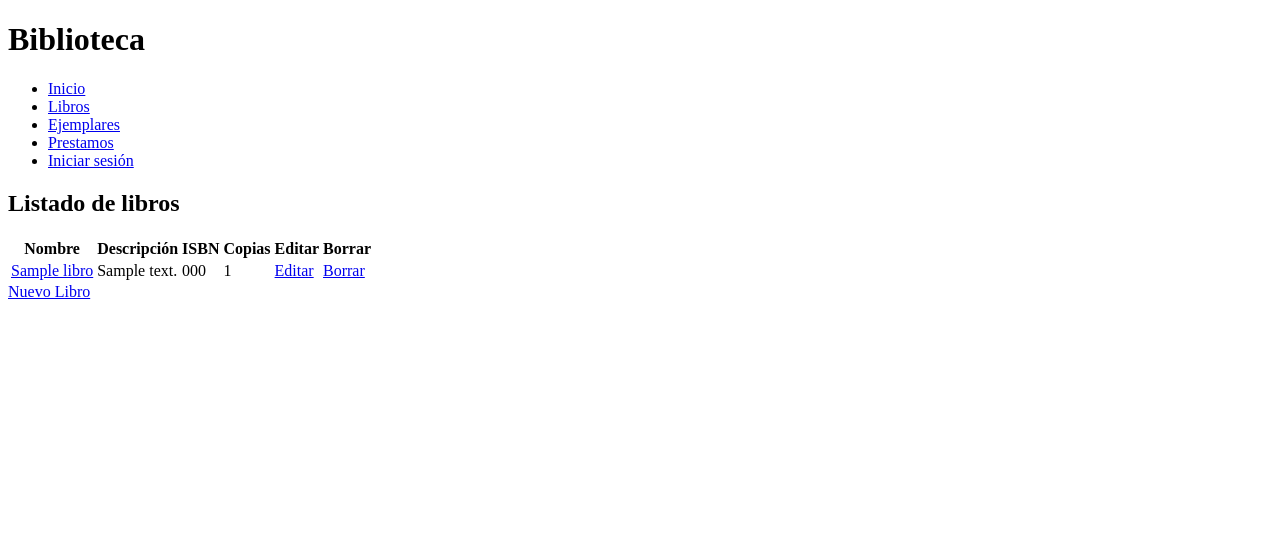
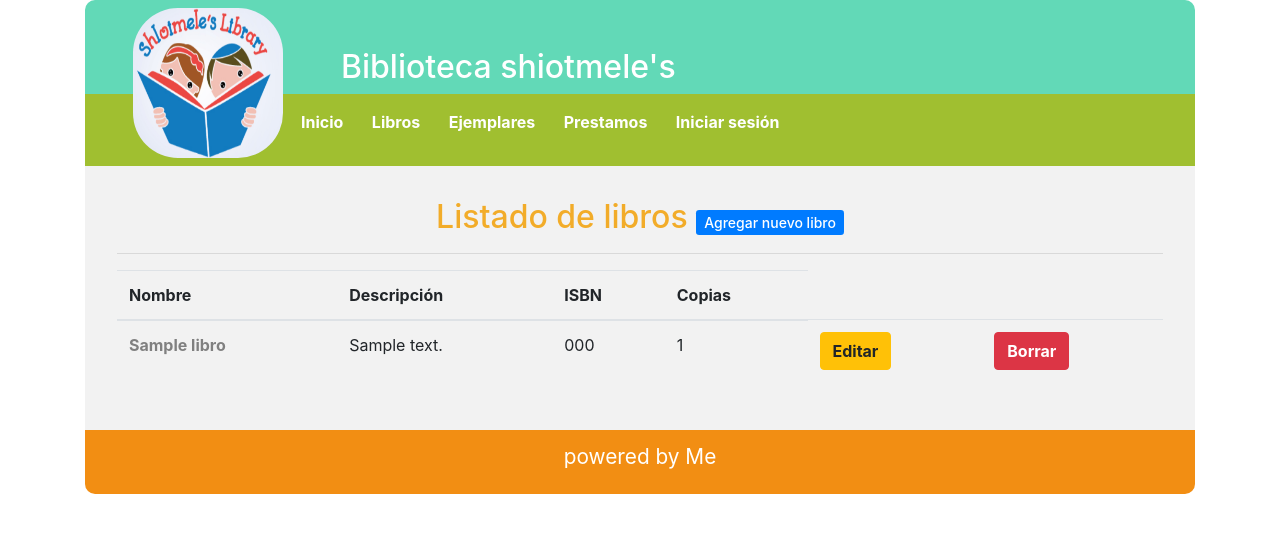
Before and after one commit to albertopinedaorozco/basicdjangoproject, a Django app: page /libros/ in a window 1280 px wide. Shown: the top 533 px of the page. Run offline with Django 3.2, Linux system fonts and the light colour scheme; tables that the repository leaves empty hold one stand-in row (values such as "Sample post"); some libraries are stand-ins or nearby versions.

Commit message:
Se agrega estilo por medio de css

```diff
--- a/miapp/templates/miapp/lista_libros.html
+++ b/miapp/templates/miapp/lista_libros.html
@@ -1,30 +1,48 @@
 {% extends 'base.html' %}
 
 {% block principal %}
-    <h2>Listado de libros</h2>
 
-    <table>
+
+
+
+    <h2>Listado de libros <a href="{% url 'nuevo_libro' %}" class="btn-sm btn-primary">Agregar nuevo libro</a> </h2>
+    <hr>
+    <table class="table table-hover">
+        <thead>
                 <tr>
-            <th>Nombre</th>
-            <th>Descripción</th>
-            <th>ISBN</th>
-            <th>Copias</th>
-            <th>Editar</th>
-            <th>Borrar</th>
+                     <th scope="col">Nombre</th>
+                     <th scope="col">Descripción</th>
+                     <th scope="col">ISBN</th>
+                     <th scope="col">Copias</th>
+
                 </tr>
+
+        </thead>
+        <tbody>
                 {% for libro in object_list  %}
                     <tr>
-                <td><a href="{% url 'detalle_libro' libro.pk %}"> {{ libro.nombre }}  </a></td>
+                        <th scope="row"><a href="{% url 'detalle_libro' libro.pk %}"><span class="nombrelibro"> {{ libro.nombre }} </span>  </a></th>
                         <td>{{ libro.descripcion }}</td>
                         <td>{{ libro.isbn }}</td>
                         <td>{{ libro.copias }}</td>
-                <td><a href="{% url 'editar_libro' libro.id %}">Editar</a></td>
-                <td><a href="{% url 'borrar_libro' libro.id %}">Borrar</a></td>
+                        <td><a href="{% url 'editar_libro' libro.id %}" class="btn btn-warning a-btn-slide-text">
+                                <span class="glyphicon glyphicon-edit" aria-hidden="true"></span>
+                                <span><strong>Editar</strong></span>
+                            </a></td>
+                        <td><a href="{% url 'borrar_libro' libro.id %}" class="btn btn-danger a-btn-slide-text">
+                                    <span class="glyphicon glyphicon-edit" aria-hidden="true"></span>
+                                    <span><strong>Borrar</strong></span>
+                        </a></td>
+
+
                     </tr>
                 {% endfor %}
+
+        </tbody>
+
 
     </table>
 
 
-    <a href="{% url 'nuevo_libro' %}">Nuevo Libro</a>
+
 {% endblock %}
--- a/miapp/urls.py
+++ b/miapp/urls.py
@@ -1,11 +1,13 @@
 from django.urls import path
-from .views import cargar_inicio, LibroList, LibroCreate, LibroUpdate, LibroDelete, LibroDetalle
+from .views import cargar_inicio, LibroList, LibroCreate, LibroUpdate, LibroDelete, LibroDetalle,EjemplarList
 
 urlpatterns = [
     path('', cargar_inicio, name = 'inicio'),
     path('libros/', LibroList.as_view(), name = 'listar_libros'),
+    path('ejemplares/', EjemplarList.as_view(), name = 'listar_ejemplares'),
     path('libros/nuevo/', LibroCreate.as_view(), name = 'nuevo_libro'),
     path('libros/editar/<int:pk>', LibroUpdate.as_view(), name = 'editar_libro'),
     path('libros/eliminar/<int:pk>', LibroDelete.as_view(), name = 'borrar_libro'),
     path('libros/detalle/<int:pk>', LibroDetalle.as_view(), name = 'detalle_libro'),
+
 ]
--- a/miapp/views.py
+++ b/miapp/views.py
@@ -7,7 +7,7 @@ from django.views.generic.detail import DetailView
 
 from django.urls import reverse_lazy
 
-from .models import Libro
+from .models import Libro,Ejemplar,Prestamo,DetallePrestamo
 
 def cargar_inicio(request):
     return render(request, "miapp/index.html")
@@ -36,3 +36,8 @@ class LibroDelete(DeleteView):
     model = Libro
     template_name = 'miapp/eliminar_libro.html'
     success_url = reverse_lazy('listar_libros')
+
+#EJEMPLARES VIEWS
+class EjemplarList(ListView):
+    model = Ejemplar
+    template_name = 'miapp/lista_ejemplares.html'
--- a/project/settings.py
+++ b/project/settings.py
@@ -126,3 +126,6 @@ USE_TZ = True
 # https://docs.djangoproject.com/en/2.1/howto/static-files/
 
 STATIC_URL = '/static/'
+STATICFILES_DIRS = [
+    os.path.join(BASE_DIR, "static"),
+]
--- /dev/null
+++ b/static/css/main.css
@@ -0,0 +1,87 @@
+
+body{
+    font-family: 'Roboto', sans-serif;
+}
+
+header{
+    background: #62D9B7;
+    color: white;
+    border-radius: 10px;
+}
+
+header h1{
+    font-size: 2em;
+    margin-left:8em;
+    padding-top:1.5em;
+}
+header img{
+    border-radius: 30%;
+    float: left;
+    margin-left: 3em;
+    margin-top: 0.5em;
+}
+
+header nav{
+    background: #A0BF30;
+    padding: 1em 1em;
+}
+
+header nav ul {
+    list-style: none;
+    margin-left: 10em;
+   /* border: 1px solid red;*/
+}
+
+header nav ul li{
+    display: inline-block;
+    margin-right: 1.5em;
+}
+header nav ul li a{
+    text-decoration: none;
+    color: white;
+    font-weight: bold;
+}
+
+header nav ul li a:hover{
+    text-decoration: none;
+    color: gray;
+
+}
+main{
+    padding: 2em;
+    background: #F2F2F2;
+}
+
+h2{
+    color: #F2AC29;
+    text-align: center;
+}
+.nombrelibro{
+    color: gray;
+
+
+}
+
+table tr th a:hover{
+    text-decoration: none;
+}
+
+#formdiv{
+    width: 50%;
+    margin: 0 auto;
+}
+
+footer{
+    background: #F28E13;
+    height: 4em;
+    margin-bottom: 1em;
+    border-bottom-left-radius: 10px;
+    border-bottom-right-radius: 10px;
+}
+
+footer p{
+    color: white;
+    text-align: center;
+    font-size: 1.3em;
+    padding-top: 0.5em;
+}
--- a/templates/base.html
+++ b/templates/base.html
@@ -1,28 +1,56 @@
+{% load static %}
 <!DOCTYPE html>
 <html lang="en">
 <head>
     <meta charset="UTF-8">
     <meta name="viewport" content="width=device-width, initial-scale=1.0">
     <meta http-equiv="X-UA-Compatible" content="ie=edge">
-    <title>Document</title>
+    <title>Bilioteca</title>
+    <link href="https://fonts.googleapis.com/css?family=Roboto&display=swap" rel="stylesheet">
+   <link rel="stylesheet" href="{% static 'css/main.css' %}">
+   <link rel="stylesheet" href="https://stackpath.bootstrapcdn.com/bootstrap/4.3.1/css/bootstrap.min.css" integrity="sha384-ggOyR0iXCbMQv3Xipma34MD+dH/1fQ784/j6cY/iJTQUOhcWr7x9JvoRxT2MZw1T" crossorigin="anonymous">
+
+
+
 </head>
 <body>
-    <h1>Biblioteca</h1>
 
+        <div class="container">
+                <header>
+
+                        <img src="{% static 'images/logo.png' %}" alt="" width="150" height="150">
+                        <h1>Biblioteca shiotmele's</h1>
                         <nav>
                             <ul>
                                 <li><a href= "{% url 'inicio' %}"> Inicio </a></li>
                                 <li><a href= "{% url 'listar_libros' %}"> Libros </a></li>
-            <li><a href= "#"> Ejemplares </a></li>
+                                <li><a href= "{% url 'listar_ejemplares' %}"> Ejemplares </a></li>
                                 <li><a href= "#"> Prestamos </a></li>
                                 <li><a href= "#"> Iniciar sesión </a></li>
                             </ul>
                         </nav>
 
+                </header>
 
+
+            <main>
                     {%  block principal %}
                     <p>Bloque principal para las paginas</p>
                     {%  endblock %}
+            </main>
+
+
+            <footer>
+                    <p>powered by Me </p>
+            </footer>
+
+        </div>
+
+
+
+<script src="https://code.jquery.com/jquery-3.3.1.slim.min.js" integrity="sha384-q8i/X+965DzO0rT7abK41JStQIAqVgRVzpbzo5smXKp4YfRvH+8abtTE1Pi6jizo" crossorigin="anonymous"></script>
+<script src="https://cdnjs.cloudflare.com/ajax/libs/popper.js/1.14.7/umd/popper.min.js" integrity="sha384-UO2eT0CpHqdSJQ6hJty5KVphtPhzWj9WO1clHTMGa3JDZwrnQq4sF86dIHNDz0W1" crossorigin="anonymous"></script>
+<script src="https://stackpath.bootstrapcdn.com/bootstrap/4.3.1/js/bootstrap.min.js" integrity="sha384-JjSmVgyd0p3pXB1rRibZUAYoIIy6OrQ6VrjIEaFf/nJGzIxFDsf4x0xIM+B07jRM" crossorigin="anonymous"></script>
 
 </body>
 </html>
```
Also changed, not shown: miapp/templates/miapp/actualizar_libro.html (+13 -5 lines), miapp/templates/miapp/detalle_libro.html (+13 -4 lines), miapp/templates/miapp/index.html (+5 -2 lines), miapp/templates/miapp/lista_ejemplares.html (added, +43 -0 lines), miapp/templates/miapp/nuevo_libro.html (+29 -5 lines), static/images/logo.png (added). Lines whose indentation alone changed are shown as unchanged.
